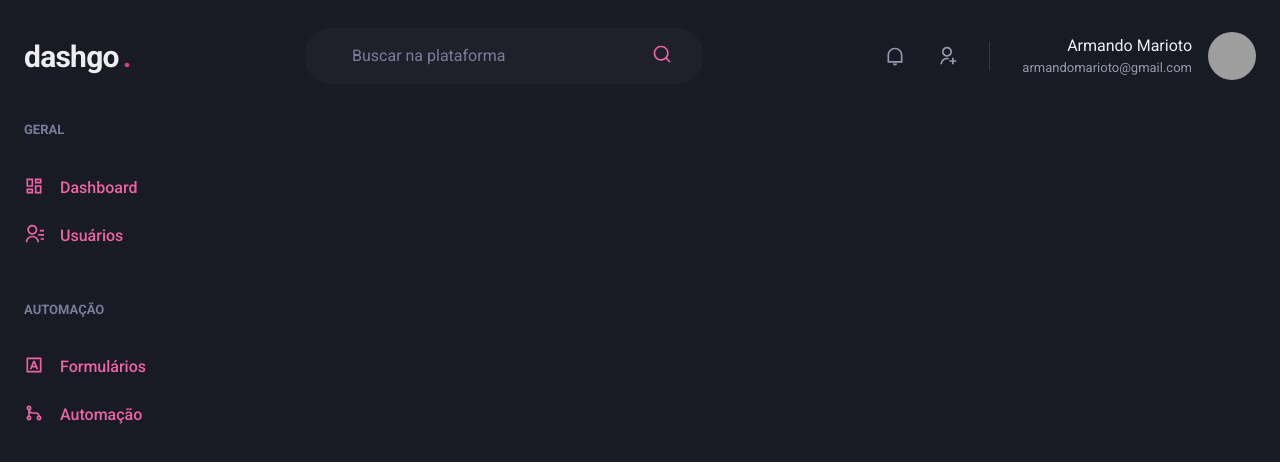
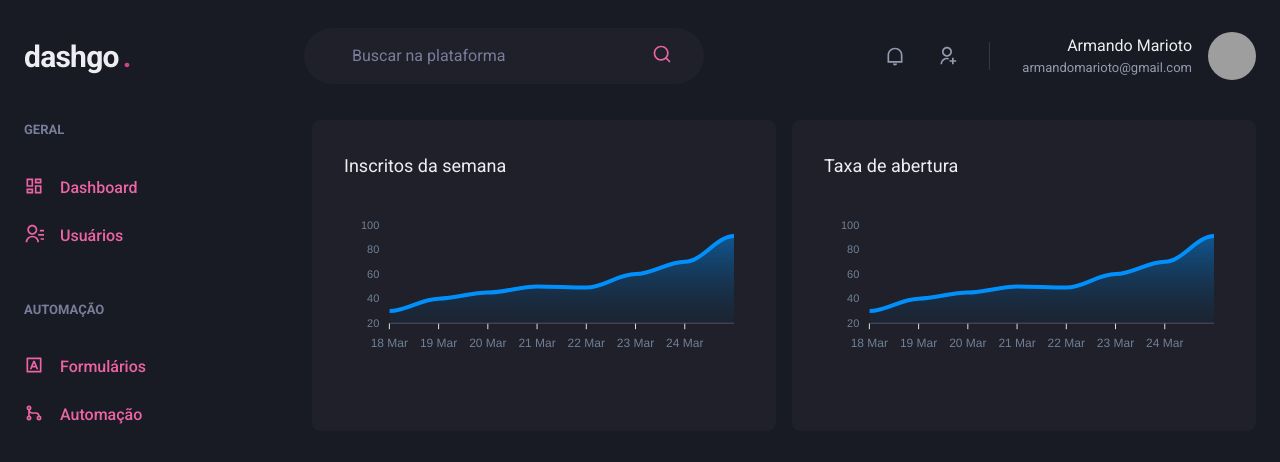
Before and after one commit to ArmandoMarioto/chapter4-reactjs, a Next.js app: page /dashboard in a window 1280 px wide. Shown: the top 462 px of the page. Built offline with nearby package versions, Linux system fonts and the light colour scheme; grey boxes are pictures that could not be loaded.

Commit message:
Pagina de Dashboard

```diff
--- a/package.json
+++ b/package.json
@@ -13,9 +13,11 @@
     "@chakra-ui/react": "^2.2.4",
     "@emotion/react": "^11.9.3",
     "@emotion/styled": "^11.9.3",
+    "apexcharts": "^3.35.3",
     "framer-motion": "^6.5.1",
     "next": "12.2.2",
     "react": "18.2.0",
+    "react-apexcharts": "^1.4.0",
     "react-dom": "18.2.0",
     "react-icons": "^4.4.0"
   },
--- a/src/pages/dashboard.tsx
+++ b/src/pages/dashboard.tsx
@@ -1,13 +1,80 @@
-import { Flex } from "@chakra-ui/react";
+import { Box, Flex, SimpleGrid, Text, theme } from "@chakra-ui/react";
 import { Header } from "../components/Header";
 import { Sidebar } from "../components/Sidebar";
+import dynamic from "next/dynamic";
 
+const Chart = dynamic(() => import('react-apexcharts'), { ssr: false });
+const options = {
+    chart: {
+        toolbar: {
+            show: false,
+        },
+        zoom:{
+            enabled: false
+        },
+        foreColor: theme.colors.gray[500],
+    },
+    grid:{
+        show: false
+    },
+    dataLabels: {
+        enabled: false
+    },
+    tooltip: {
+        enabled: false
+    },
+    xaxis: {
+        type: "datetime",
+        axisBorder:{
+            color: theme.colors.gray[600]
+        },
+        axisTick:{
+            color: theme.colors.gray[600]
+        },
+        categories: [
+            '2021-03-18T00:00:00.000Z',
+            '2021-03-19T00:00:00.000Z',
+            '2021-03-20T00:00:00.000Z',
+            '2021-03-21T00:00:00.000Z',
+            '2021-03-22T00:00:00.000Z',
+            '2021-03-23T00:00:00.000Z',
+            '2021-03-24T00:00:00.000Z',
+            '2021-03-25T00:00:00.000Z',
+        ]
+    },
+    fill:{
+        opacity:0.3,
+        type: 'gradient',
+        gradient: {
+            shade: 'dark',
+            opacityFrom: 0.7,
+            opacityTo: 0.3,
+        },
+    }
+}
+const series = [
+    {
+        name: 'series1',
+        data: [30, 40, 45, 50, 49, 60, 70, 91]
+    }
+]
 export default function Dashboard() {
     return (
         <Flex direction="column" h='100vh'>
             <Header/>
             <Flex w='100%' my='6' maxWidth={1480} mx='auto' px='6'>
                 <Sidebar/>
+                <SimpleGrid flex='1' gap='4' minChildWidth='320px' autoColumns='flex-start'>
+                    <Box p='8' bg='gray.800' borderRadius={8} pb='4'>
+                        <Text fontSize='lg' mb='4'>Inscritos da semana</Text>
+                        <Chart options={options} series={series} type='area' height={160}/>
+                    </Box>
+                    <Box p='8' bg='gray.800' borderRadius={8} pb='4'>
+                        <Text fontSize='lg' mb='4'>Taxa de abertura</Text>
+                        <Chart options={options} series={series} type='area' height={160}/>
+
+                    </Box>
+                </SimpleGrid>
             </Flex>
         </Flex>
 
```
Also changed, not shown: 1 other file (tests, documents, lock files or other folders).
